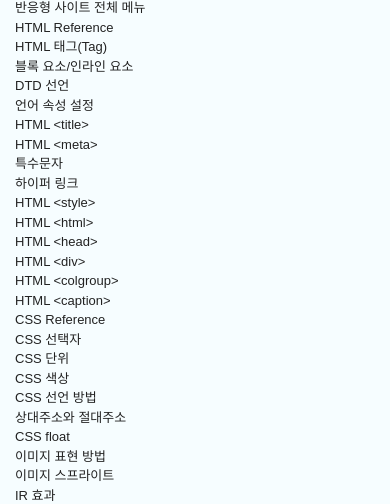
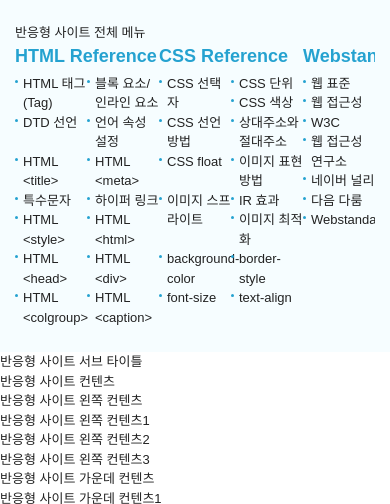
Before and after one commit to e-7281998/study_responsive, a plain HTML site: page responsive/index.html in a window 390 px wide. Shown: the part 329-833 px from the top of the page. Drawn offline with nearby package versions, Linux system fonts and the light colour scheme.

Commit message:
Add css file [responsive/css/style.css]

```diff
--- a/responsive/css/style.css
+++ b/responsive/css/style.css
@@ -1,3 +1,5 @@
+/* 전체 메뉴 */
+
 /* 레이아웃 */
 #header {
     background: url(../img/header_bg.jpg) repeat-x center top;
@@ -115,8 +117,66 @@
 .header .header_icon li a:hover {
     box-shadow: 0 0 0 3px rgba(75,154,191,0.9) inset,
                 0 0 0 3px rgba(0,0,0,0.1) inset;
+}
 
+/* 전체 메뉴 */
+
+.nav {
+    overflow: hidden;
+    padding: 25px 0;
 }
+.nav > div {
+    float: left;
+    width: 40%;
+}
+.nav > div:last-child {
+    width: 20%;
+}
+.nav >div ol {
+    overflow: hidden;
+}
+.nav > div li {
+    float: left;
+    width:50%;
+    position: relative;
+    padding-left: 8px;
+    box-sizing: border-box;
+}
+.nav > div:last-child li {
+    width: 100%;
+}
+.nav > div li:before {
+    content: '';
+    width: 3px; height: 3px;
+    background: #25a2d0;
+    border-radius: 50%;
+    position: absolute;
+    left: 0; top: 6px;
+}
+.nav > div li a {
+    position: relative;
+}
+.nav > div li a:after {
+    display: inline-block;
+    content: '';
+    width: 0;
+    height: 1px;
+    position: absolute;
+    left: 0;
+    bottom: 0;
+    background: #25a2d0;
+    transition: all .2s ease-out;
+}
+.nav > div li:hover a:after {
+    width: 100%;
+}
+.nav > div h3 {
+    font-size:18px;
+    color: #25a2d0;
+    font-weight: bold;
+    margin-bottom: 4px;
+}
+
 /* media query*/
 @media (max-width: 1220px){
     .container {width: 100%;}
```
